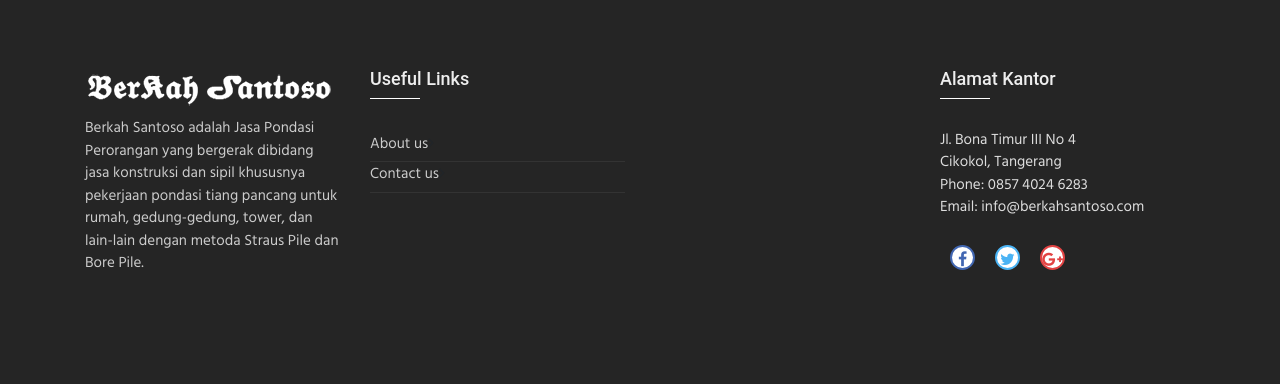
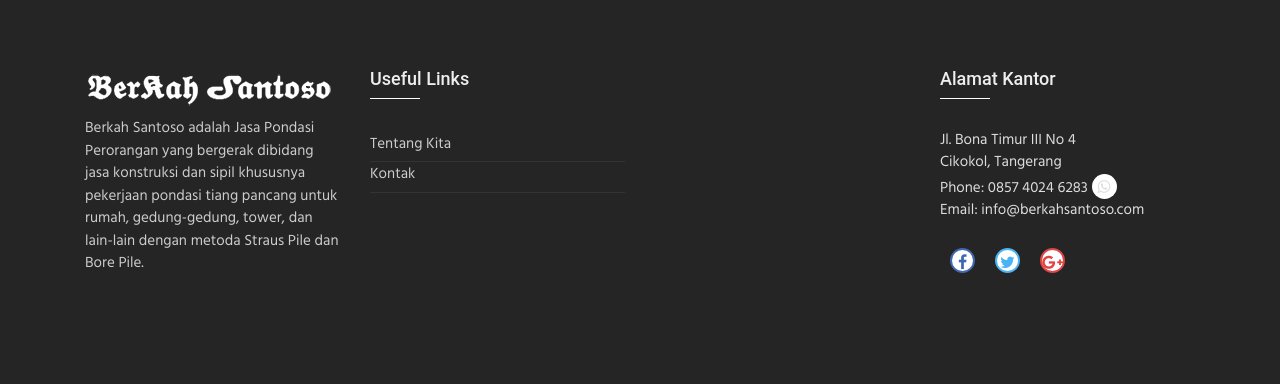
Before and after one commit to punamanr/berkahsantoso, a PHP site: page /index.php in a window 1280 px wide. Shown: the part 3726-4110 px from the top of the page. Run offline with PHP 8.4, Linux system fonts and the light colour scheme; data that the repository does not hold is empty.

Commit message:
fix design index

```diff
--- a/app/footer.php
+++ b/app/footer.php
@@ -20,8 +20,8 @@
                 <div class="col-md-3 col-sm-6 ">
                   <div class="heading-footer"><h2>Useful Links</h2></div>
                   <ul class="list-unstyled link-list">
-                    <li><a href="about">About us</a><i class="fa fa-angle-right"></i></li>
-                    <li><a href="contact">Contact us</a><i class="fa fa-angle-right"></i></li>
+                    <li><a href="about">Tentang Kita</a><i class="fa fa-angle-right"></i></li>
+                    <li><a href="contact">Kontak</a><i class="fa fa-angle-right"></i></li>
                   </ul>
                 </div>
                 <!-- End Recent list -->
@@ -52,7 +52,7 @@
                   <address class="address-details-f">
                     Jl. Bona Timur III No 4 <br>
                     Cikokol, Tangerang <br>
-                    Phone: 0857 4024 6283 <br>
+                    Phone: 0857 4024 6283 <a href=""><i class="fa top-social fa-whatsapp"></i></a> <br>
                     Email: <a href="mailto:info@berkahsantoso.com" class="">info@berkahsantoso.com</a>
                   </address>
                   <ul class="list-inline social-icon-f top-data">
--- a/app/services.php
+++ b/app/services.php
@@ -59,7 +59,7 @@ while($row = mysqli_fetch_assoc($result)) {
                 <h2 class="wow fadeInUp"><?php echo $row['judul'];?> </h2>
                 <div class="heading-border-light"></div>
                 <p> <?php echo $row['deskripsi'];?> </p>
-                <button class="btn btn-general btn-white" role="button">Hubungi Kami</button>
+                <a href="contact"><button class="btn btn-general btn-white" role="button">Hubungi Kami</button></a>
               </div>
             </div>
           </div>
--- a/index.php
+++ b/index.php
@@ -106,7 +106,7 @@ include 'app/function_readmore.php';
               </div>
               <h3><?php echo $row['judul']; ?></h3>
               <p style="text-align: justify; text-indent: 0.3in;" class="desc"><?php echo $row['deskripsi'];?> </p>
-              <a href="#"><i class="fa fa-arrow-circle-o-right"></i> Lanjut...</a>
+              <a href="services"><i class="fa fa-arrow-circle-o-right"></i> Lanjut baca</a>
             </div>
           </div>
           <?php } ?>
```
